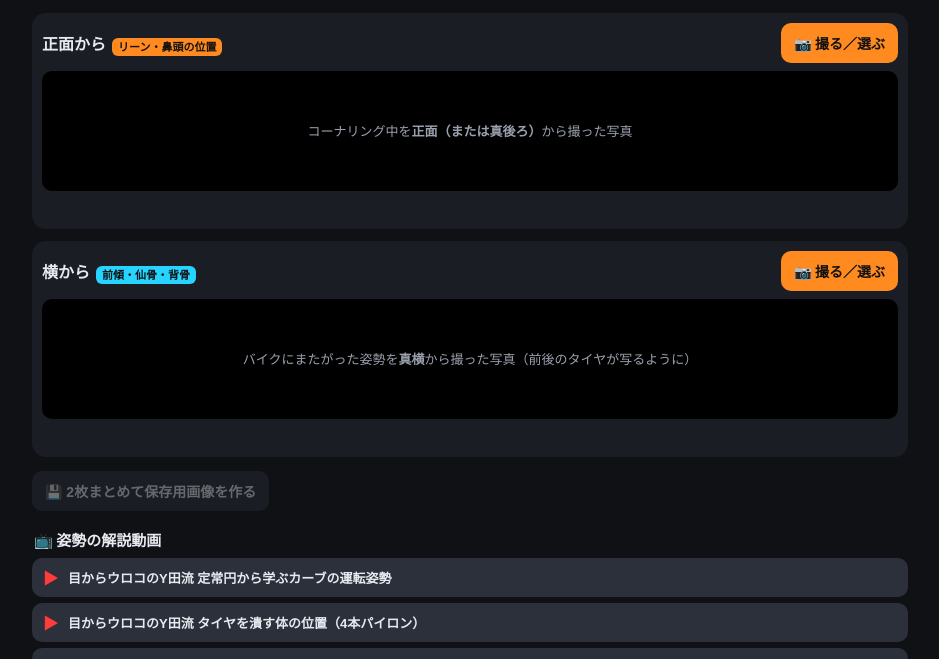
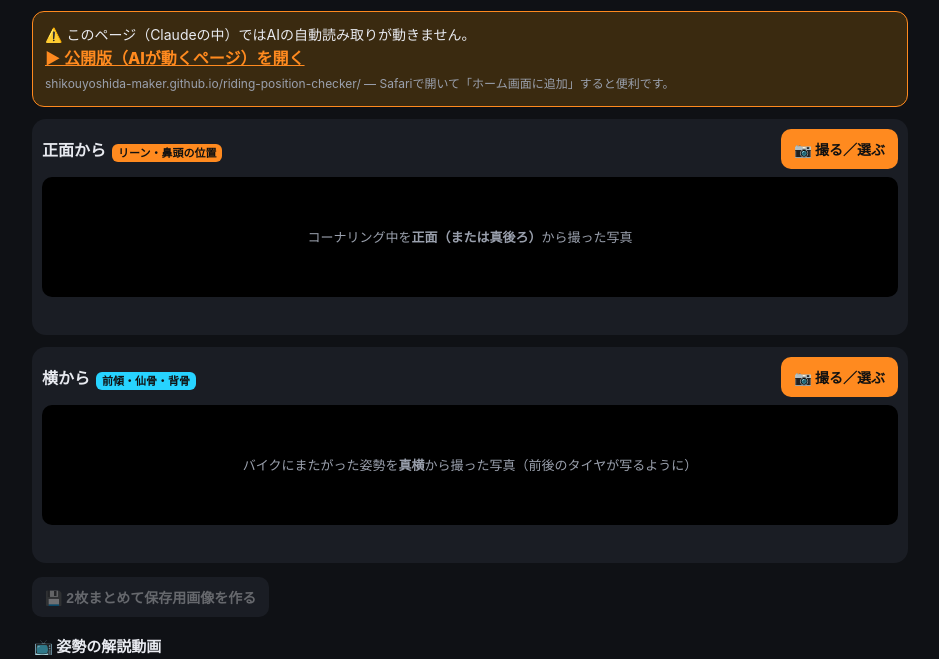
Before and after one commit to shikouyoshida-maker/riding-position-checker, a plain HTML site: page index.html in a window 1280 px wide. Shown: the part 65-724 px from the top of the page, without its empty margins (170-1109 px from the left). Drawn offline with Linux system fonts and the light colour scheme; no server answers.

Commit message:
Claude上で開いたときは公開版への案内を表示
Co-Authored-By: Claude Opus 5.5 <noreply@anthropic.com>
Claude-Session: https://claude.ai/code/session_011u9JZsvLRrYk3f4MCa327X

```diff
--- a/index.html
+++ b/index.html
@@ -91,6 +91,11 @@
 </header>
 
 <main>
+  <div id="hostNote" style="display:none;background:#3a2a10;border:1px solid var(--bike);border-radius:12px;padding:12px;margin-top:10px;font-size:14px;line-height:1.6">
+    ⚠️ このページ（Claudeの中）ではAIの自動読み取りが動きません。<br>
+    <a href="https://shikouyoshida-maker.github.io/riding-position-checker/" target="_blank" rel="noopener" style="color:var(--bike);font-weight:800;font-size:16px">▶ 公開版（AIが動くページ）を開く</a><br>
+    <span class="note">shikouyoshida-maker.github.io/riding-position-checker/ — Safariで開いて「ホーム画面に追加」すると便利です。</span>
+  </div>
   <!-- ===== 正面 ===== -->
   <section class="view" id="v-front">
     <div class="vhead">
@@ -245,6 +250,7 @@ const SOURCES = [
     seg: "https://storage.googleapis.com/mediapipe-models/image_segmenter/deeplab_v3/float32/1/deeplab_v3.tflite" },
 ];
 try { if ("serviceWorker" in navigator && location.protocol === "https:" && location.hostname.endsWith("github.io")) navigator.serviceWorker.register("sw.js"); } catch (e) {}
+try { if (!location.hostname.endsWith("github.io")) document.getElementById("hostNote").style.display = "block"; } catch (e) {}
 const IS_IOS = /iP(hone|ad|od)/.test(navigator.userAgent) || (navigator.platform === "MacIntel" && navigator.maxTouchPoints > 1);
 let loadP = null, loadErr = "", loadStage = "";
 // download the big files first (with progress); the service worker keeps them on the device
```
